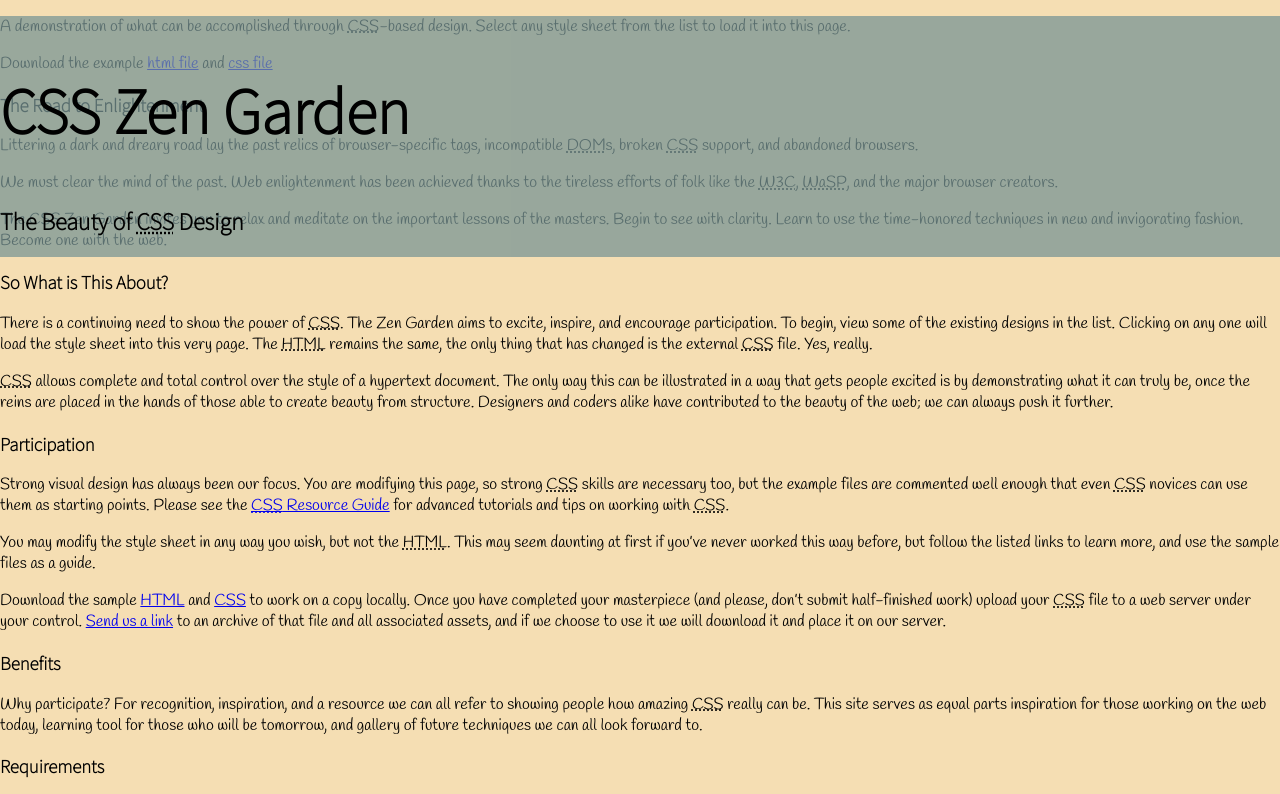
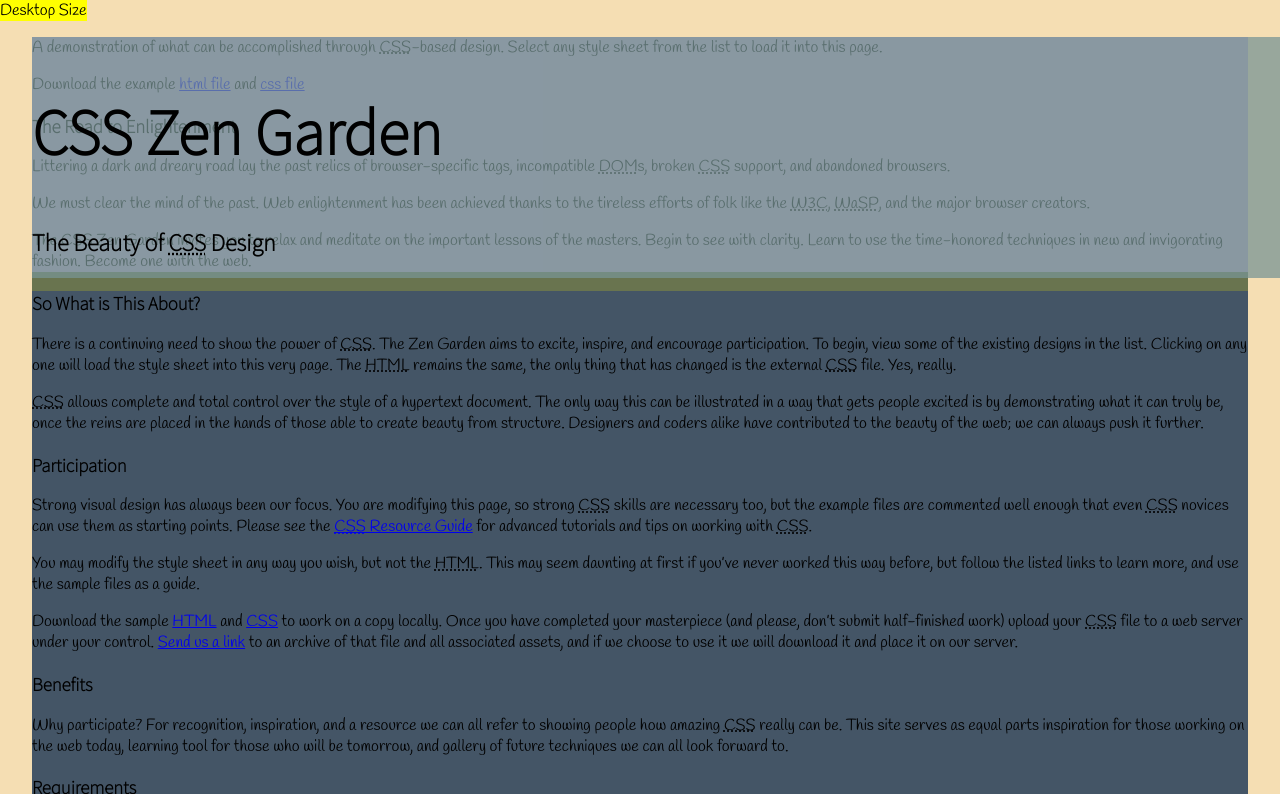
Before and after one commit to charlenegray/css-zen-garden, a plain HTML site: page index.html in a window 1280 px wide. Shown: the top 794 px of the page. Drawn offline with Linux system fonts and the light colour scheme.

Commit message:
Start Layout & RWD
*Added media queries
*Identified global containers

```diff
--- a/style.css
+++ b/style.css
@@ -27,3 +27,57 @@ header {
     position: fixed;
     width: 100%;
 }
+
+/* Layout */
+.page-wrapper {
+    background: #69744f;
+    margin: 0 auto;
+    width: 95%;
+}
+
+#zen-intro {
+    background: #bba4c7;
+}
+
+#zen-supporting {
+    background: #445566;
+}
+
+.sidebar {
+    background: #afafaf;
+}
+
+/* Media Queries */
+
+/* Mobile: 320px = 20em */
+@media screen and (min-width: 20em) {
+
+  /* Diagnostic Styling. Delete When Done. */
+  body:before {
+       background: yellow;
+       content: "Mobile Size";
+  }
+
+}
+
+/* Tablet:  768px = 160em */
+@media screen and (min-width: 48em)  {
+
+  /* Diagnostic Styling. Delete When Done. */
+  body:before {
+       background: yellow;
+       content: "Tablet Size";
+  }
+
+}
+
+/* Desktop: 1280px = 80em */
+@media screen and (min-width: 80em) {
+
+  /* Diagnostic Styling. Delete When Done. */
+  body:before {
+       background: yellow;
+       content: "Desktop Size";
+  }
+
+}
```
